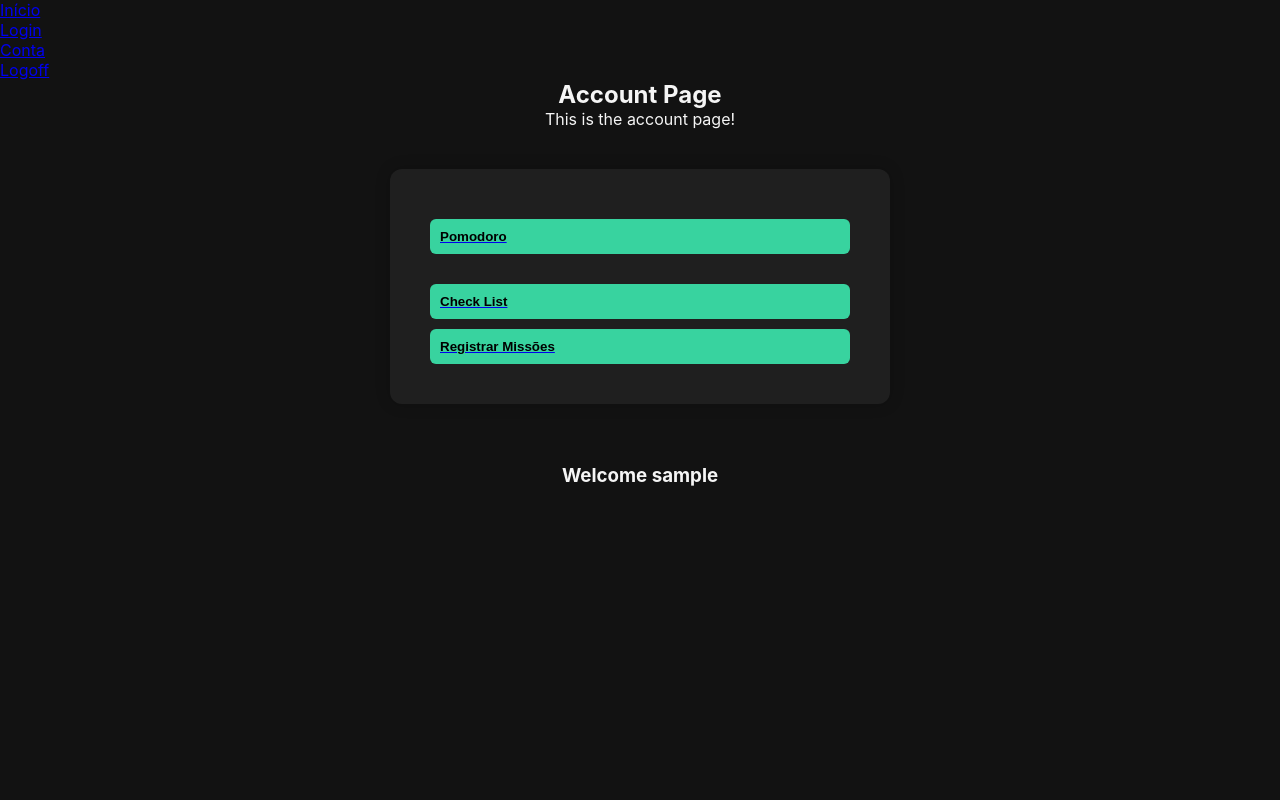
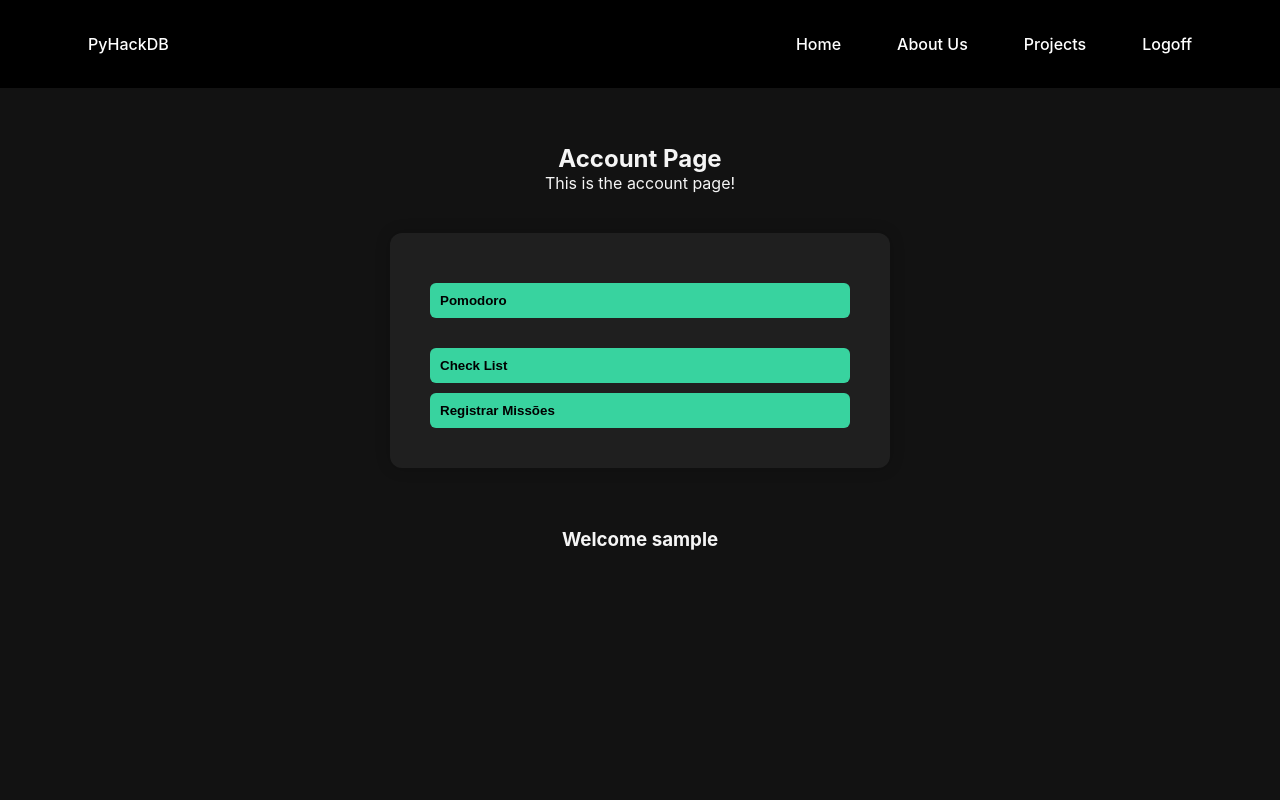
Before and after one commit to byancabsc/HackPyDB, a Flask app: page /account in a window 1280 px wide. Run offline with Flask 3, Linux system fonts and the light colour scheme; the visitor is signed in with stand-in values (Sample User, id 1).

Commit message:
Refatorando navbar

```diff
--- /dev/null
+++ b/app/static/css/navbar.css
@@ -0,0 +1,294 @@
+:root {
+  --header-height: 3.5rem;
+
+  /*========== Colors ==========*/
+  /*Color mode HSL(hue, saturation, lightness)*/
+  --white-color: hsl(0, 0%, 100%);
+  --black-color: hsl(0, 0%, 0%);
+
+  /*========== Font and typography ==========*/
+  /*.5rem = 8px | 1rem = 16px ...*/
+  --body-font: "Montserrat Alternates", sans-serif;
+  --h1-font-size: 1.5rem;
+  --normal-font-size: .938rem;
+
+  /*========== Font weight ==========*/
+  --font-regular: 400;
+  --font-medium: 500;
+
+  /*========== z index ==========*/
+  --z-tooltip: 10;
+  --z-fixed: 100;
+}
+
+/*========== Responsive typography ==========*/
+@media screen and (min-width: 1150px) {
+  :root {
+    --normal-font-size: 1rem;
+  }
+}
+
+/*=============== BASE ===============*/
+* {
+  box-sizing: border-box;
+  padding: 0;
+  margin: 0;
+}
+
+html {
+  scroll-behavior: smooth;
+}
+
+ul {
+  list-style: none;
+}
+
+a {
+  text-decoration: none;
+}
+
+/*=============== REUSABLE CSS CLASSES ===============*/
+.container-nav {
+  max-width: 1500px;
+  margin-inline: 5.5rem;
+}
+
+/*=============== HEADER & NAV ===============*/
+.header {
+  position: fixed;
+  width: 100%;
+  top: 0;
+  left: 0;
+  background-color: var(--black-color);
+  z-index: var(--z-fixed);
+}
+body {
+  padding-top: var(--header-height);
+}
+.nav {
+  position: relative;
+  height: var(--header-height);
+  display: flex;
+  justify-content: space-between;
+  align-items: center;
+
+}
+
+.nav__logo {
+  color: var(--white-color);
+  font-weight: var(--font-medium);
+}
+
+.nav__close,
+.nav__toggle {
+  display: flex;
+  color: var(--white-color);
+  font-size: 1.5rem;
+  cursor: pointer;
+}
+
+/* Navigation for mobile devices */
+@media screen and (max-width: 1150px) {
+  .nav__menu {
+    position: fixed;
+    left: -100%;
+    top: 0;
+    background-color: var(--black-color);
+    width: 100%;
+    height: 100%;
+    padding: 6rem 3.5rem 4.5rem;
+    display: flex;
+    flex-direction: column;
+    justify-content: space-between;
+    transition: left .4s;
+  }
+
+  .nav__item {
+    transform: translateX(-150px);
+    visibility: hidden;
+    transition: transform .4s ease-out, visibility .4s;
+  }
+
+  .nav__item:nth-child(1) {
+    transition-delay: .1s;
+  }
+  .nav__item:nth-child(2) {
+    transition-delay: .2s;
+  }
+  .nav__item:nth-child(3) {
+    transition-delay: .3s;
+  }
+  .nav__item:nth-child(4) {
+    transition-delay: .4s;
+  }
+  .nav__item:nth-child(5) {
+    transition-delay: .5s;
+  }
+}
+
+.nav__list,
+.nav__social {
+  display: flex;
+}
+
+.nav__list {
+  flex-direction: column;
+  row-gap: 3rem;
+}
+
+.nav__link {
+  position: relative;
+  color: var(--white-color);
+  font-size: var(--h1-font-size);
+  font-weight: var(--font-medium);
+  display: inline-flex;
+  align-items: center;
+  transition: opacity .4s;
+}
+
+.nav__link i {
+  font-size: 2rem;
+  position: absolute;
+  opacity: 0;
+  visibility: hidden;
+  transition: opacity .4s, visibility .4s;
+}
+
+.nav__link span {
+  position: relative;
+  transition: margin .4s;
+}
+
+.nav__link span::after {
+  content: "";
+  position: absolute;
+  left: 0;
+  bottom: -6px;
+  width: 0;
+  height: 2px;
+  background-color: var(--white-color);
+  transition: width .4s ease-out;
+}
+
+/* Animation link on hover */
+.nav__link:hover span {
+  margin-left: 2.5rem;
+}
+
+.nav__link:hover i {
+  opacity: 1;
+  visibility: visible;
+}
+
+.nav__link:hover span::after {
+  width: 100%;
+}
+
+/* Sibling fade animation */
+.nav__list:has(.nav__link:hover) .nav__link:not(:hover) {
+  opacity: .4;
+}
+
+.nav__close {
+  position: absolute;
+  top: 1rem;
+  right: 1.5rem;
+}
+
+.nav__social {
+  column-gap: 1rem;
+}
+
+.nav__social-link {
+  color: var(--white-color);
+  font-size: 1.5rem;
+  transition: transform .4s;
+}
+
+.nav__social-link:hover {
+  transform: translateY(-.25rem);
+}
+
+/* Show menu */
+.show-menu {
+  left: 0;
+}
+
+/* Animation link when displaying menu */
+.show-menu .nav__item {
+  visibility: visible;
+  transform: translateX(0);
+}
+
+/*=============== BREAKPOINTS ===============*/
+/* For large devices */
+@media screen and (min-width: 1150px) {
+  .container {
+    margin-inline: auto;
+  }
+
+  .nav {
+    height: calc(var(--header-height) + 2rem);
+  }
+
+  .nav__toggle,
+  .nav__close {
+    display: none;
+  }
+
+  .nav__link {
+    font-size: var(--normal-font-size);
+  }
+
+  .nav__link i {
+    font-size: 1.5rem;
+  }
+
+  .nav__list {
+    flex-direction: row;
+    column-gap: 3.5rem;
+  }
+
+  .nav__menu {
+    display: flex;
+    align-items: center;
+    column-gap: 3.5rem;
+  }
+}
+
+/* Container dropdown */
+.dropdown {
+  position: relative;
+}
+
+/* Menu suspenso */
+.dropdown__menu {
+  display: none;
+  position: absolute;
+  top: 100%;
+  left: 0;
+  flex-direction: column;
+  background-color: var(--black-color);
+  padding: 1rem;
+  border: 1px solid var(--white-color);
+  border-radius: 0.5rem;
+  z-index: var(--z-fixed);
+  min-width: 180px;
+}
+
+/* Exibir ao passar o mouse */
+.dropdown:hover .dropdown__menu {
+  display: flex;
+}
+
+/* Estilo dos itens do dropdown */
+.dropdown__item {
+  color: var(--white-color);
+  padding: 0.5rem 0;
+  transition: background-color 0.3s;
+  white-space: nowrap;
+}
+
+.dropdown__item:hover {
+  background-color: rgba(255, 255, 255, 0.1);
+}
--- a/app/static/style.css
+++ b/app/static/style.css
@@ -24,6 +24,7 @@
   --timer-display: #f1f1f1;
 }
 
+
 * {
   margin: 0;
   padding: 0;
@@ -38,6 +39,7 @@
   margin: 0;
   padding: 0;
   transition: all 0.3s ease;
+  padding-top: 5.5rem;
 }
 .container {
   background-color: var(--bg-panel);
--- a/app/templates/template.html
+++ b/app/templates/template.html
@@ -7,17 +7,61 @@
 
     <!-- Estilo global -->
     <link rel="stylesheet" href="{{ url_for('static', filename='style.css') }}">
+          <!--=============== CSS ===============-->
+      <link rel="stylesheet" href="{{ url_for('static', filename='css/navbar.css') }}">
+      <link href="https://cdn.jsdelivr.net/npm/remixicon@3.5.0/fonts/remixicon.css" rel="stylesheet">
+
+
 </head>
 
 <body>
-    <nav>
-        <ul>
-            <li><a href="/" class="btn-nav">Início</a></li>
-            <li><a href="/login" class="btn-nav">Login</a></li>
-            <li><a href="/account" class="btn-nav">Conta</a></li>
-            <li><a href="/logout" class="btn-nav">Logoff</a></li>
-        </ul>
-    </nav>
+        <header class="header" id="header">
+             <nav class="nav container-nav">
+            <a href="account" class="nav__logo">PyHackDB</a>
+
+            <div class="nav__menu" id="nav-menu">
+               <ul class="nav__list">
+                  <li class="nav__item">
+                     <a href="account" class="nav__link">
+                        <i class="ri-arrow-right-up-line"></i>
+                        <span>Home</span>
+                     </a>
+                  </li>
+
+                  <li class="nav__item">
+                     <a href="#" class="nav__link">
+                        <i class="ri-arrow-right-up-line"></i>
+                        <span>About Us</span>
+                     </a>
+                  </li>
+
+                  <li class="nav__item dropdown">
+                     <a href="#" class="nav__link dropdown__toggle">
+                        <i class="ri-arrow-right-up-line"></i>
+                           <span>Projects</span>
+                     </a>
+
+                     <ul class="dropdown__menu">
+                        <li><a href="account" class="dropdown__item">SQL Injection</a></li>
+                     </ul>
+                        </li>
+
+                  <li class="nav__item">
+                     <a href="logout" class="nav__link">
+                           <i class="ri-arrow-right-up-line"></i>
+                        <span>Logoff</span>
+                     </a>
+                  </li>
+               </ul>
+
+
+            <!-- Toggle button -->
+            <div class="nav__toggle" id="nav-toggle">
+               <i class="ri-menu-line"></i>
+            </div>
+         </nav>
+</header>
+
 
     <center>
         {% block body %}{% endblock %}
@@ -30,5 +74,6 @@
             document.body.setAttribute("data-theme", newTheme);
         }
     </script>
+    <script src="assets/js/main.js"></script>
 </body>
 </html>
```
Also changed, not shown: app/static/js/navbar.js (added, +18 -0 lines).
